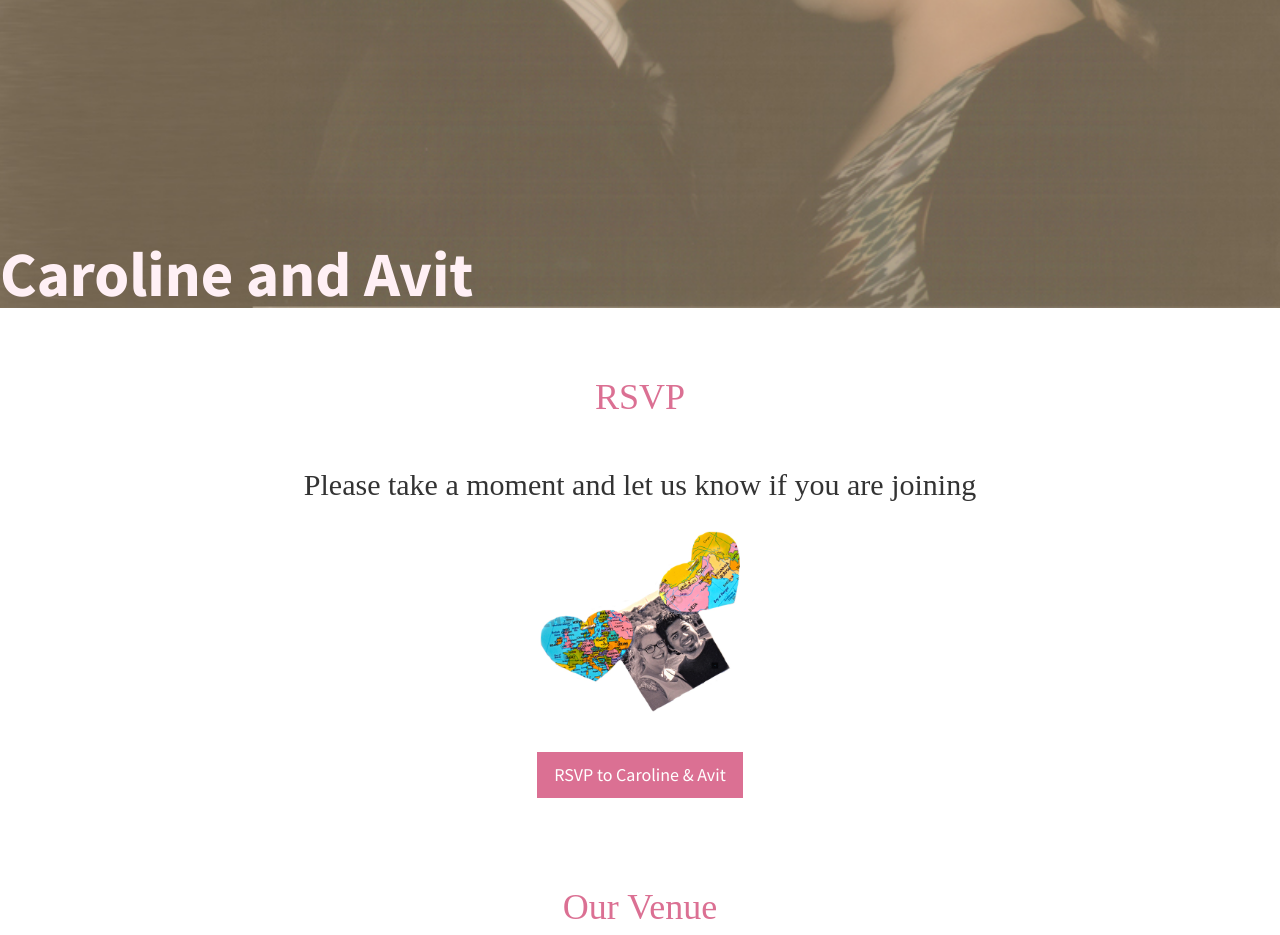
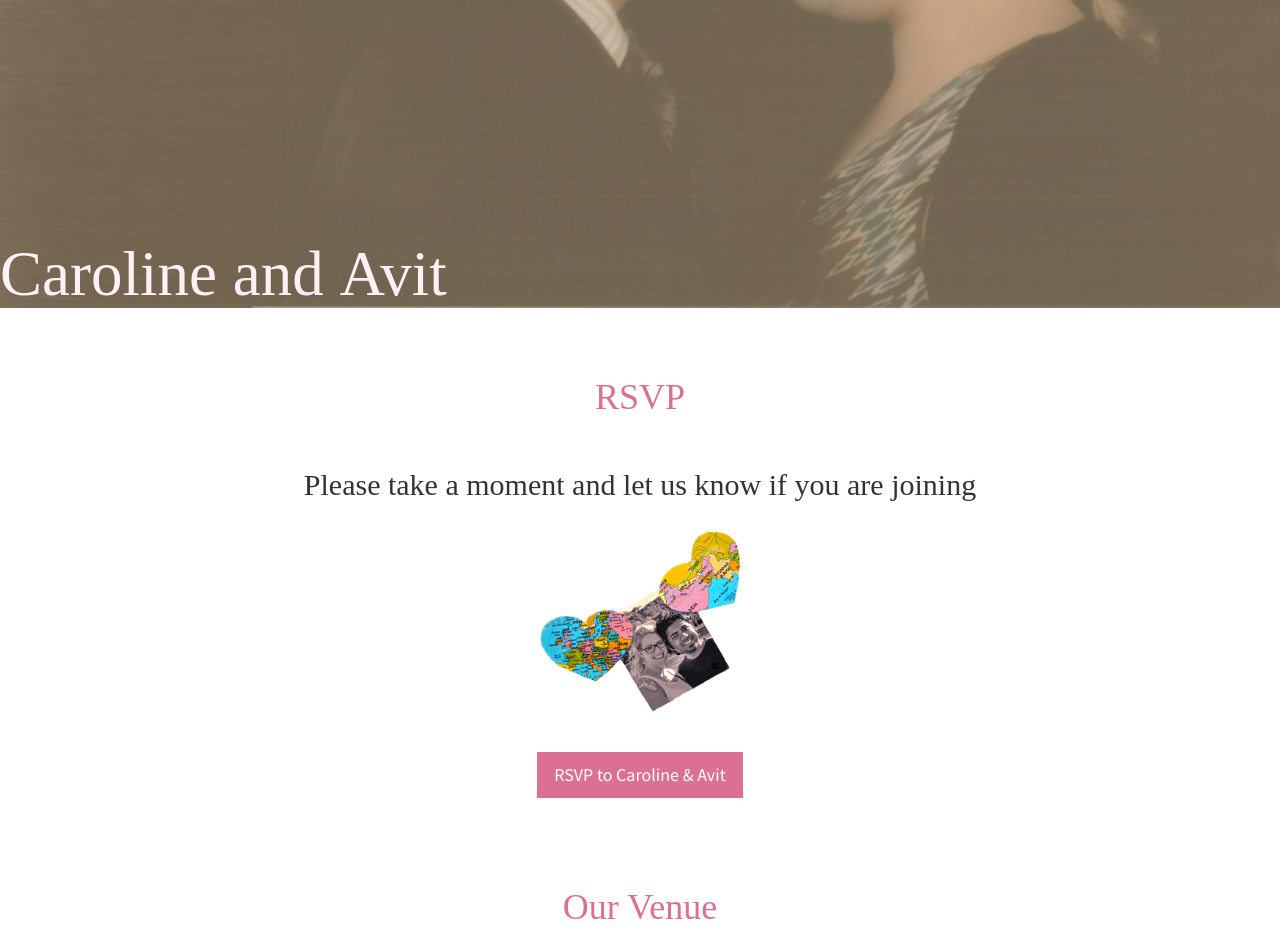
Before and after one commit to MonchiLin/carowedavit.github.io, a Jekyll site: the page built from index.html, in a window 1280 px wide. Shown: the part 592-1527 px from the top of the page. Built offline with Jekyll 4.4.1, drawn with Linux system fonts in a browser that asks for light colours.

Commit message:
font updated

```diff
--- a/css/stylish-portfolio.css
+++ b/css/stylish-portfolio.css
@@ -17,6 +17,7 @@ body {
 }
 
 .text-vertical-center {
+    font-family: FontAwesome;
     display: table-cell;
     text-align: left;
     vertical-align: bottom;
@@ -28,7 +29,7 @@ body {
     margin: 0;
     padding: 0;
     font-size: 4.5em;
-    font-weight: 700;
+    font-weight: 200;
 }
 
 /* Custom Button Styles */
```
